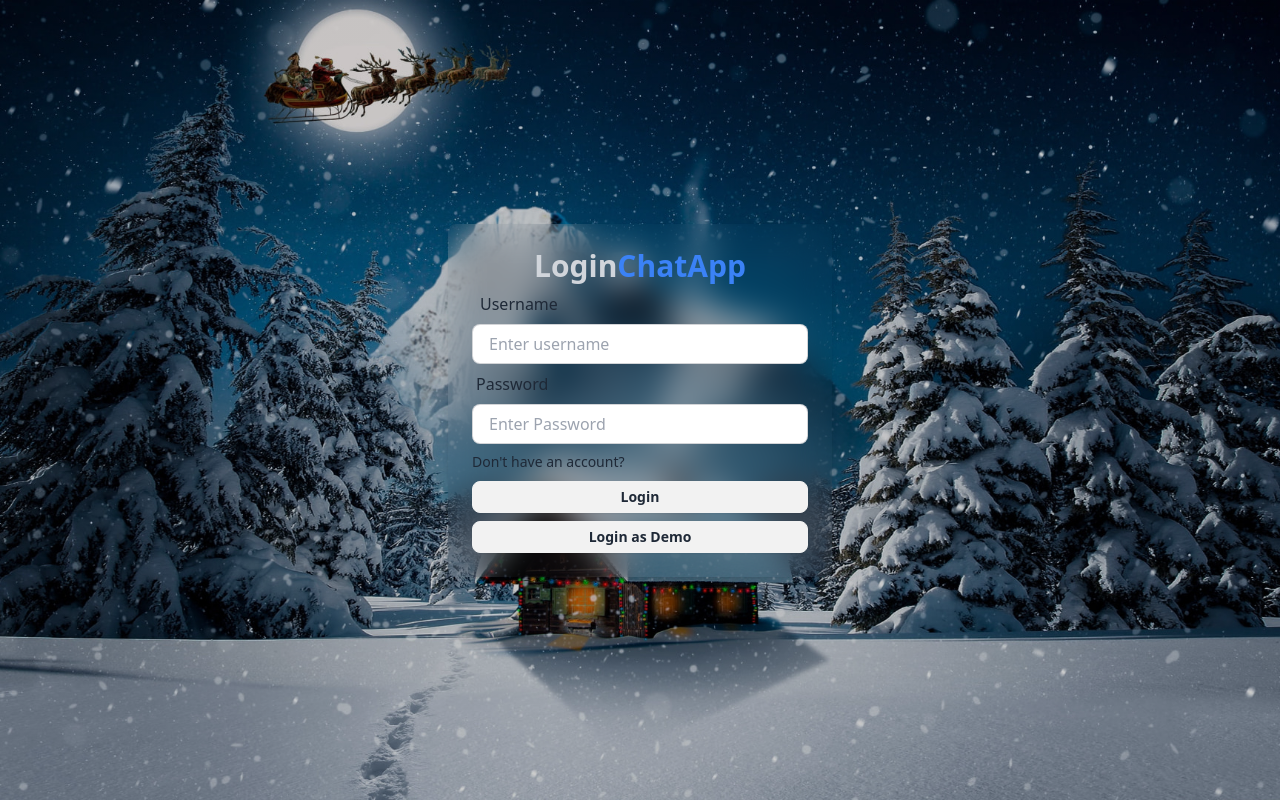
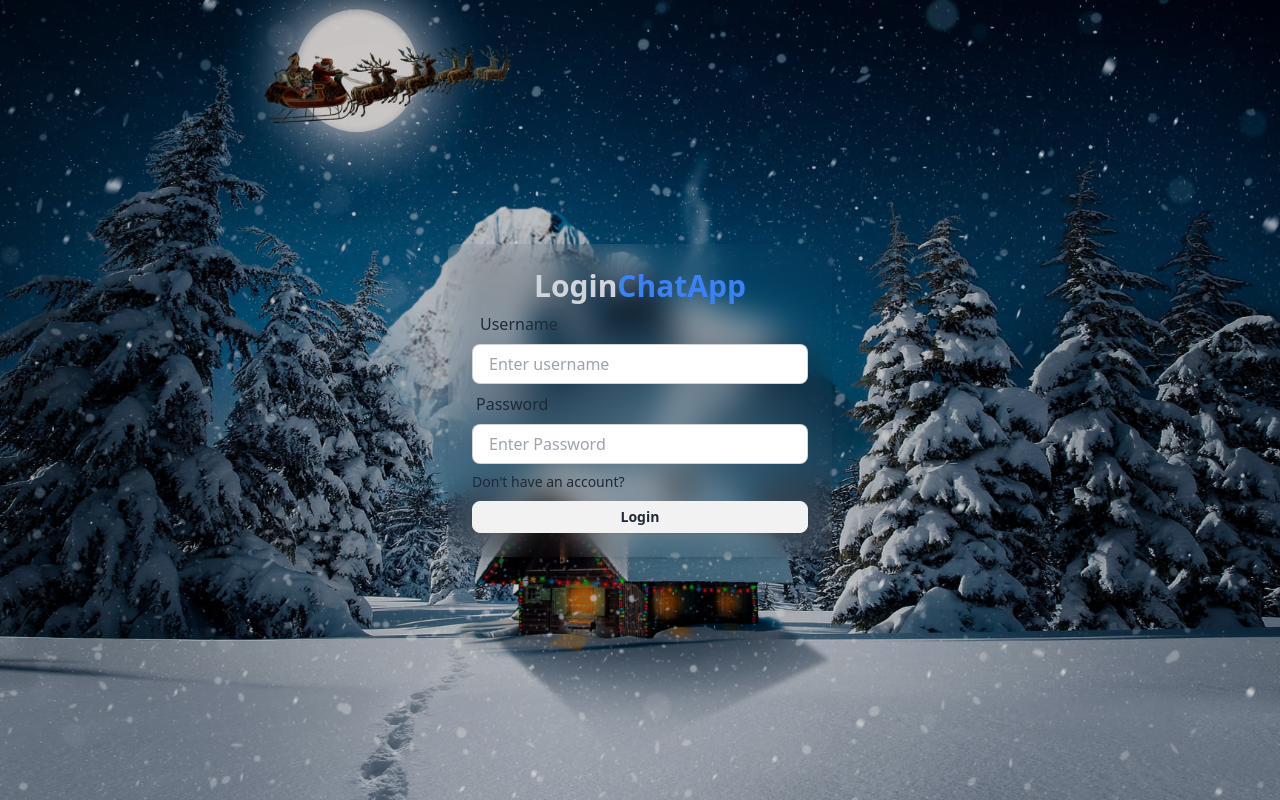
Before and after one commit to Rahulrajanand/ChatSphere, a React (Vite) app in the folder frontend/: page /login in a window 1280 px wide. Built offline with nearby package versions, Linux system fonts and the light colour scheme.

Commit message:
update  Login.jsx

```diff
--- a/frontend/src/pages/login/Login.jsx
+++ b/frontend/src/pages/login/Login.jsx
@@ -7,7 +7,7 @@ const Login = () => {
   const [username,setUsername] =useState("");
   const [password,setPassword] =useState("");
 
-  const {loading, login, demoUser} = useLogin()
+  const {loading, login,} = useLogin()
 
   const handleSubmit = async (e) => {
     e.preventDefault();
@@ -55,12 +55,12 @@ const Login = () => {
             {loading ? <span className="loading loading-spinner"></span> : "Login" }
 
         </button>
-        <button className="btn btn-block btn-sm mt-2"
+        {/* <button className="btn btn-block btn-sm mt-2"
             onClick={demoUser}
             disabled={loading}
           >
             Login as Demo
-          </button>
+          </button> */}
       </div>
      </form>
     </div>
```
